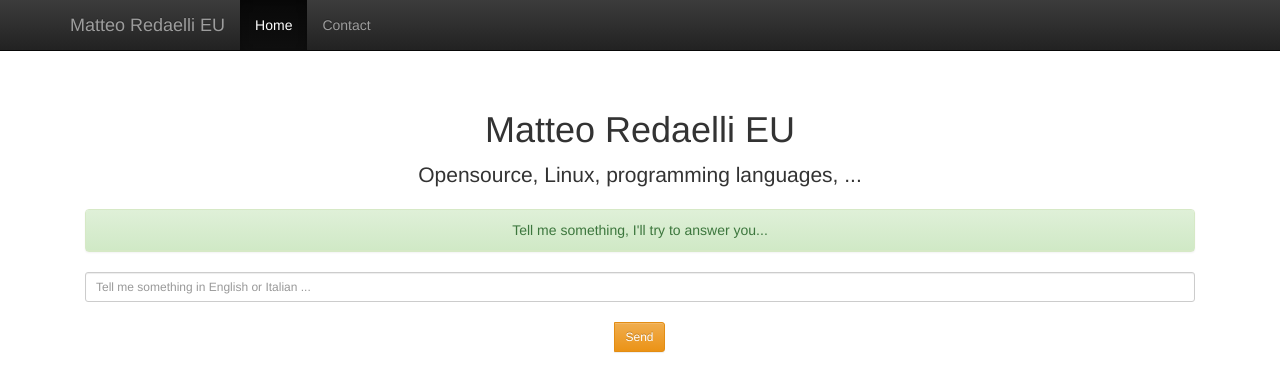
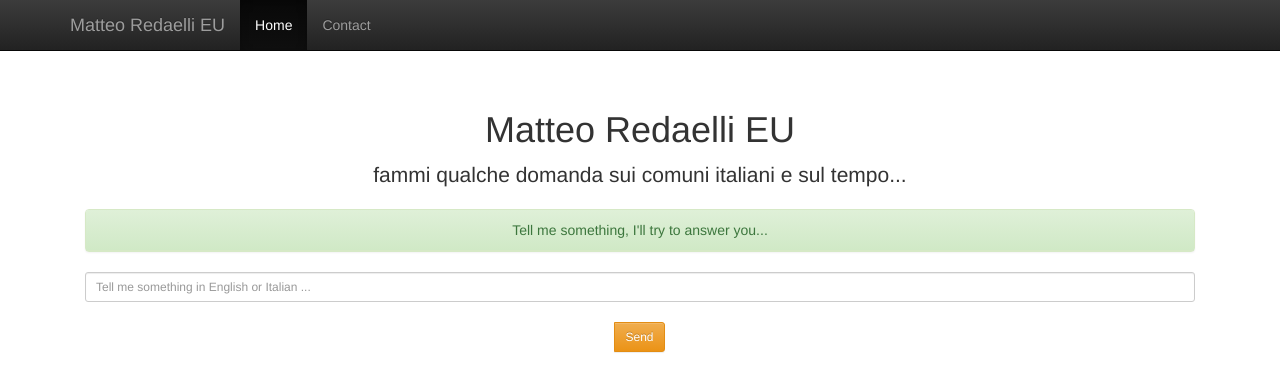
Before and after one commit to matteoredaelli/BOTeo, a website: page public/index.html in a window 1280 px wide. Drawn offline with nearby package versions, Linux system fonts and the light colour scheme; some packages are replaced by stand-ins of ours.

```diff
--- a/public/index.html
+++ b/public/index.html
@@ -66,7 +66,7 @@
 
       <div class="starter-template">
         <h1>Matteo Redaelli EU</h1>
-        <p class="lead">Opensource, Linux, programming languages, ...</p>
+        <p class="lead">fammi qualche domanda sui comuni italiani e sul tempo...</p>
 
         <div class="panel panel-success">
           <div class="panel-heading" ng-bind-html="myreply"></div>
```
